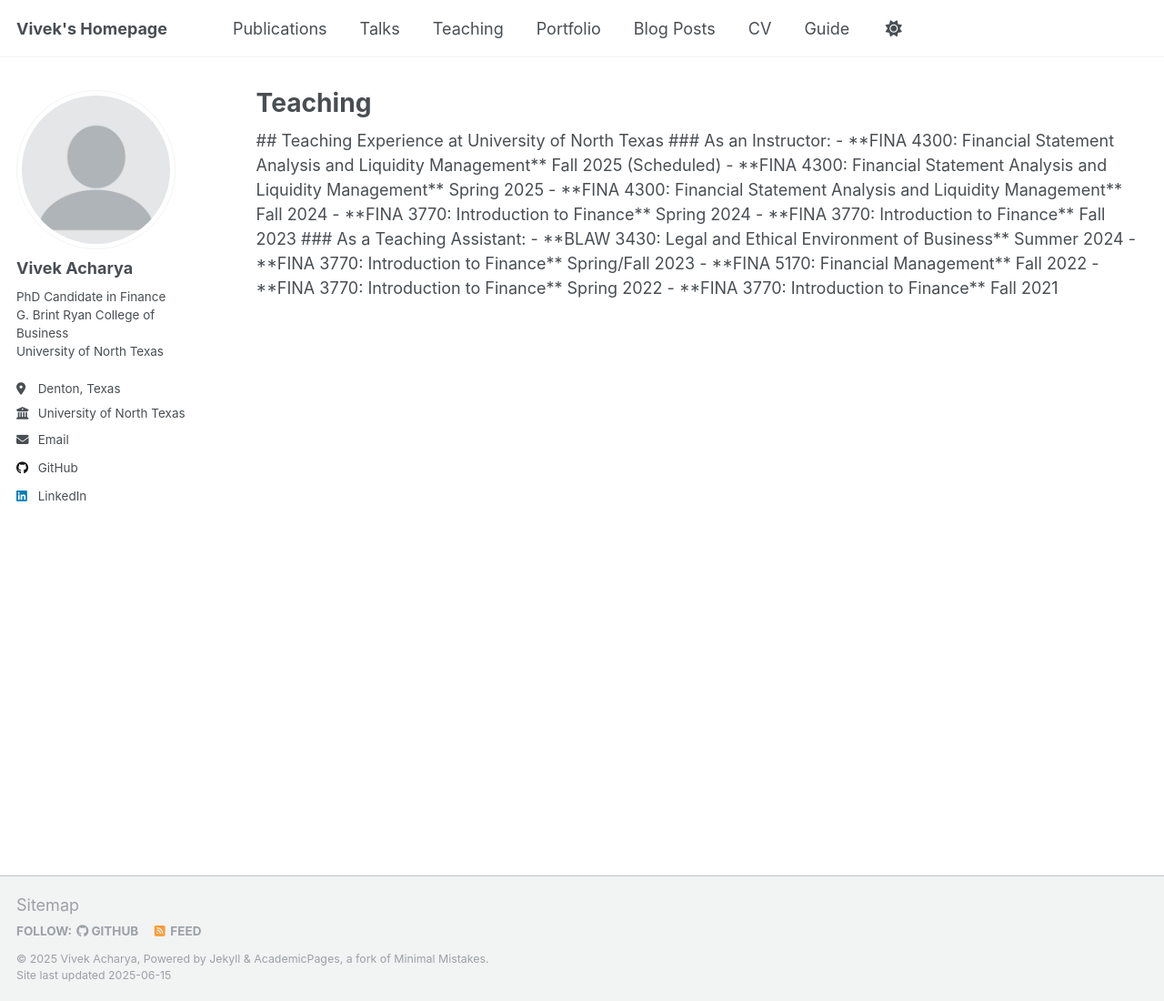
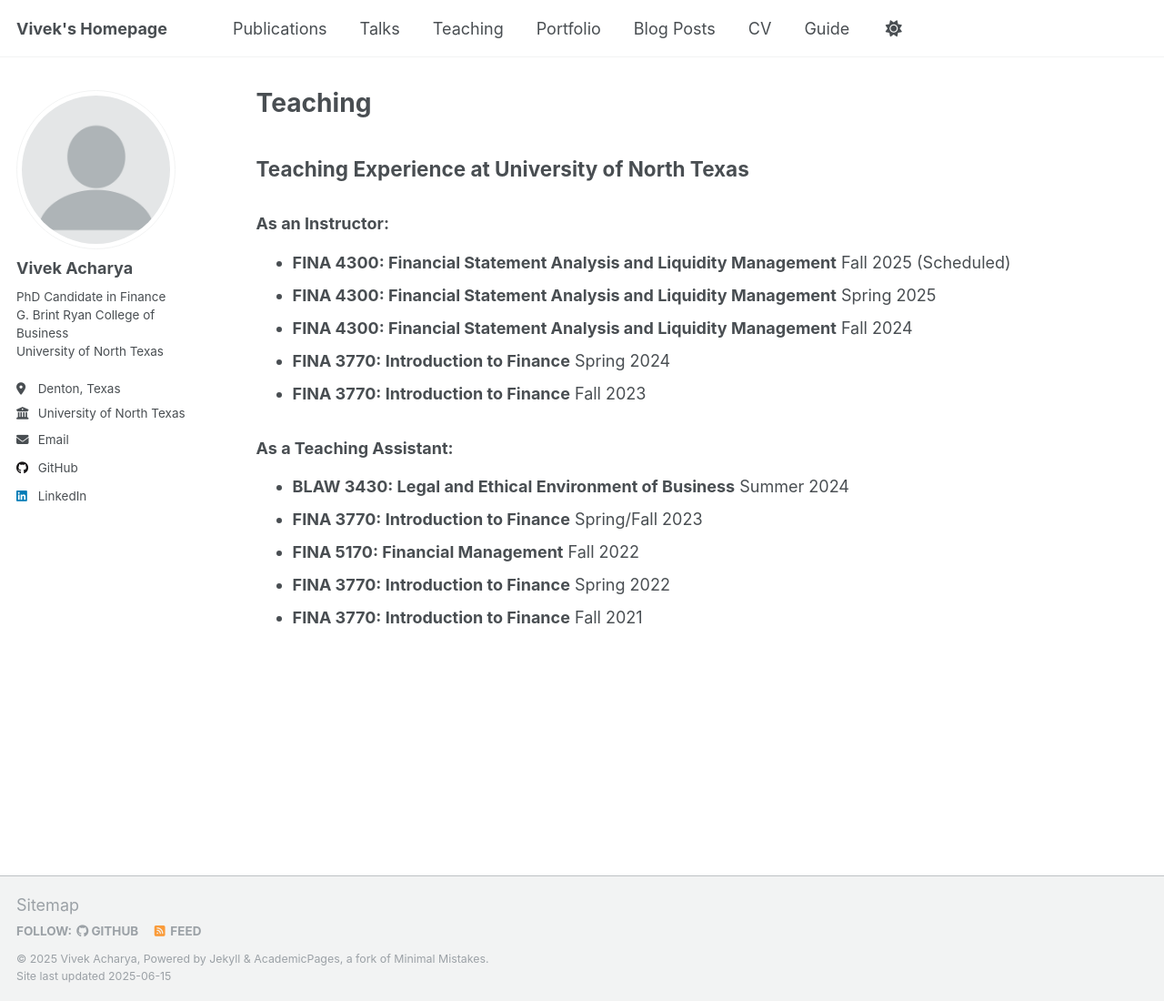
Before and after one commit to achvivek/achvivek.github.io, a Jekyll site: the page built from _pages/teaching.html, in a window 1280 px wide and 1100 px high. Shown: the whole window at 91% size. Built offline with Jekyll 4.4.1, drawn with Linux system fonts in a browser that asks for light colours.

Commit message:
teaching.html

```diff
--- a/_pages/teaching.html
+++ b/_pages/teaching.html
@@ -5,20 +5,22 @@ permalink: /teaching/
 author_profile: true
 ---
 
-## Teaching Experience at University of North Texas
+<h2><strong>Teaching Experience at University of North Texas</strong></h2>
 
-### As an Instructor:
+<h3>As an Instructor:</h3>
+<ul>
+<li><strong>FINA 4300: Financial Statement Analysis and Liquidity Management</strong> Fall 2025 (Scheduled)</li>
+<li><strong>FINA 4300: Financial Statement Analysis and Liquidity Management</strong> Spring 2025</li>
+<li><strong>FINA 4300: Financial Statement Analysis and Liquidity Management</strong> Fall 2024</li>
+<li><strong>FINA 3770: Introduction to Finance</strong> Spring 2024</li>
+<li><strong>FINA 3770: Introduction to Finance</strong> Fall 2023</li>
+</ul>
 
-- **FINA 4300: Financial Statement Analysis and Liquidity Management** Fall 2025 (Scheduled)
-- **FINA 4300: Financial Statement Analysis and Liquidity Management** Spring 2025
-- **FINA 4300: Financial Statement Analysis and Liquidity Management** Fall 2024
-- **FINA 3770: Introduction to Finance** Spring 2024
-- **FINA 3770: Introduction to Finance** Fall 2023
-
-### As a Teaching Assistant:
-
-- **BLAW 3430: Legal and Ethical Environment of Business** Summer 2024
-- **FINA 3770: Introduction to Finance** Spring/Fall 2023
-- **FINA 5170: Financial Management** Fall 2022
-- **FINA 3770: Introduction to Finance** Spring 2022
-- **FINA 3770: Introduction to Finance** Fall 2021
+<h3>As a Teaching Assistant:</h3>
+<ul>
+<li><strong>BLAW 3430: Legal and Ethical Environment of Business</strong> Summer 2024</li>
+<li><strong>FINA 3770: Introduction to Finance</strong> Spring/Fall 2023</li>
+<li><strong>FINA 5170: Financial Management</strong> Fall 2022</li>
+<li><strong>FINA 3770: Introduction to Finance</strong> Spring 2022</li>
+<li><strong>FINA 3770: Introduction to Finance</strong> Fall 2021</li>
+</ul>
```
